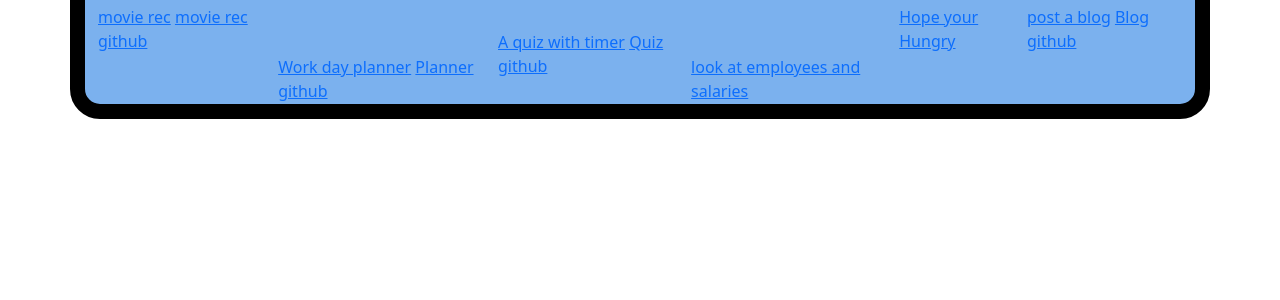
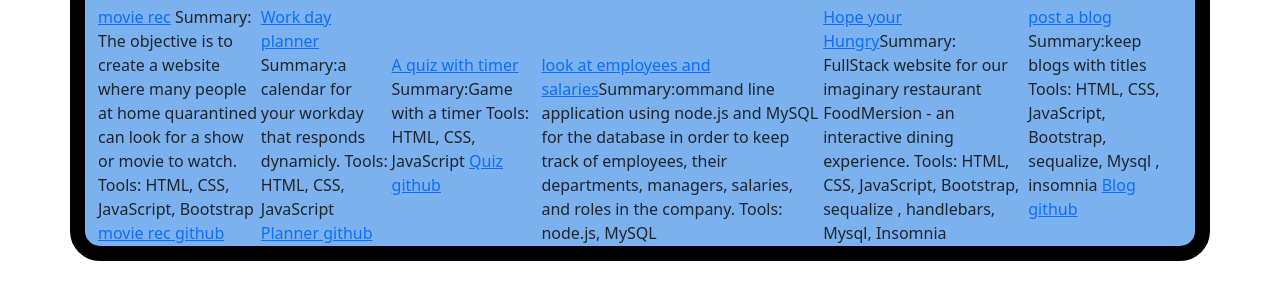
Before and after one commit to trae77/responsivePortfolio, a plain HTML site: page portfolio.html in a window 1280 px wide. Shown: the part 420-720 px from the top of the page. Drawn offline with nearby package versions, Linux system fonts and the light colour scheme.

Commit message:
update projects

```diff
--- a/portfolio.html
+++ b/portfolio.html
@@ -47,19 +47,31 @@
     <table style="height: 100px;">
       <tbody>
         <tr>
-          <td class="align-baseline">  <a href="https://oborendo.github.io/group-project/">movie rec</a>
+          <td class="align-baseline">  <a href="https://oborendo.github.io/group-project/">movie rec</a> Summary: The objective is to create a website where many people at home quarantined can look for a show or movie to watch.
+            Tools: HTML, CSS, JavaScript, Bootstrap
+
     <a href="https://github.com/Oborendo/group-project">movie rec github</a></td>
 
-          <td class="align-bottom">     <a href=" https://trae77.github.io/calendar/">Work day planner</a>
+          <td class="align-bottom">     <a href=" https://trae77.github.io/calendar/">Work day planner</a> Summary:a calendar for your workday that responds dynamicly.
+            Tools: HTML, CSS, JavaScript
+
             <a href="https://github.com/trae77/calendar">Planner github</a></td>
 
-          <td class="align-middle">      <a href=" https://trae77.github.io/web-api-/">A quiz with timer</a>
+          <td class="align-middle">      <a href=" https://trae77.github.io/web-api-/">A quiz with timer</a> Summary:Game with a timer
+            Tools: HTML, CSS, JavaScript
+
             <a href="https://github.com/trae77/web-api-">Quiz github</a></td>
 
-          <td class="align-bottom">   <a href="https://github.com/trae77/office-">look at employees and salaries</a></td>
+          <td class="align-bottom">   <a href="https://github.com/trae77/office-">look at employees and salaries</a>Summary:ommand line application using node.js and MySQL for the database in order to keep track of employees, their departments, managers, salaries, and roles in the company.
+            Tools: node.js, MySQL
+            </td>
 
-          <td class="align-text-top"><a href="https://github.com/jacksoncurdo/FoodMersion-">Hope your Hungry</a> </td>
-          <td class="align-text-bottom"> <a href="https://trae77.github.io/blog-post/">post a blog</a>
+          <td class="align-text-top"><a href="https://github.com/jacksoncurdo/FoodMersion-">Hope your Hungry</a>Summary: FullStack website for our imaginary restaurant FoodMersion - an interactive dining experience.
+            Tools: HTML, CSS, JavaScript, Bootstrap, sequalize , handlebars, Mysql, Insomnia
+             </td>
+          <td class="align-text-bottom"> <a href="https://trae77.github.io/blog-post/">post a blog</a> Summary:keep blogs with titles
+            Tools: HTML, CSS, JavaScript, Bootstrap, sequalize, Mysql , insomnia
+
             <a href=" https://github.com/trae77/blog-post">Blog github</a></td>
         </tr>
       </tbody>
```
